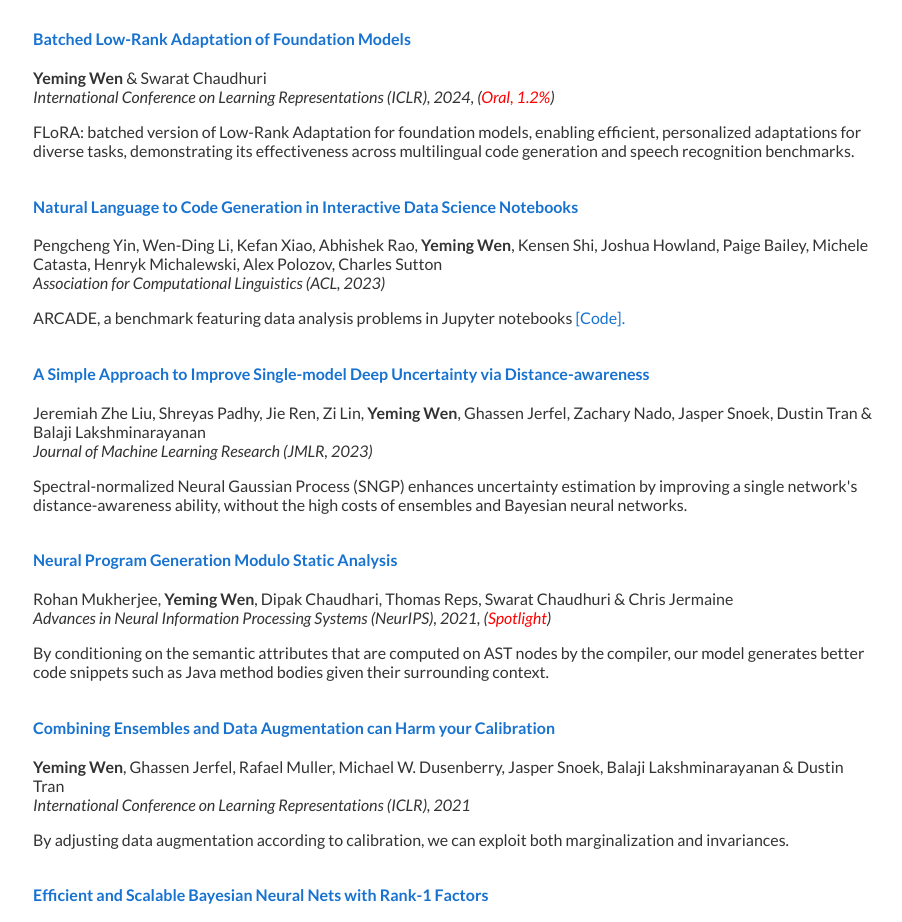
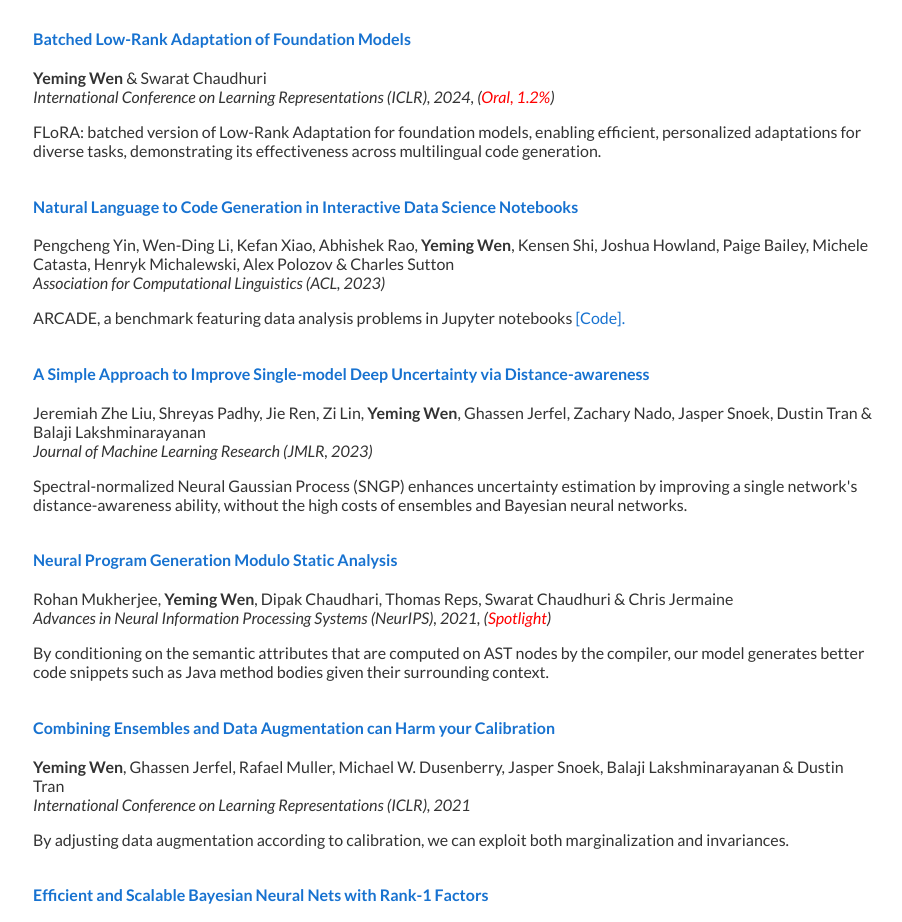
Before and after one commit to ywen666/ywen666.github.io, a plain HTML site: page index.html in a window 1280 px wide. Shown: the part 1220-2142 px from the top of the page, without its empty margins (187-1089 px from the left). Drawn offline with Linux system fonts and the light colour scheme.

Commit message:
removed unnecessary artifacts

```diff
--- a/index.html
+++ b/index.html
@@ -163,7 +163,7 @@
         <div class="publication-entry">
             <div class="publication-content">
                 <h3><a href="https://arxiv.org/pdf/2106.04015.pdf">Uncertainty Baselines: Benchmarks for Uncertainty & Robustness in Deep Learning</a></h3>
-                <p>Zachary Nado, Neil Band, Mark Collier, Josip Djolonga, Michael W. Dusenberry, Sebastian Farquhar, Angelos Filos, Marton Havasi, Rodolphe Jenatton, Ghassen Jerfel, Jeremiah Liu, Zelda Mariet, Jeremy Nixon, Shreyas Padhy, Jie Ren, Tim G. J. Rudner, <strong>Yeming Wen</strong>, Florian Wenzel, Kevin Murphy, D. Sculley, Balaji Lakshminarayanan, Jasper Snoek, Yarin Gal, Dustin Tran<br>
+                <p>Zachary Nado, Neil Band, Mark Collier, Josip Djolonga, Michael W. Dusenberry, Sebastian Farquhar, Angelos Filos, Marton Havasi, Rodolphe Jenatton, Ghassen Jerfel, Jeremiah Liu, Zelda Mariet, Jeremy Nixon, Shreyas Padhy, Jie Ren, Tim G. J. Rudner, <strong>Yeming Wen</strong>, Florian Wenzel, Kevin Murphy, D. Sculley, Balaji Lakshminarayanan, Jasper Snoek, Yarin Gal & Dustin Tran<br>
                 <p>High-quality implementations of standard and SOTA methods on a variety of tasks <a href=". https://github.com/google/uncertainty-baselines">[Code]. </a></p>
             </div>
         </div>
@@ -185,13 +185,13 @@
                 <h3><a href="https://arxiv.org/pdf/2312.05677.pdf">Batched Low-Rank Adaptation of Foundation Models</a></h3>
                 <p><strong>Yeming Wen</strong> & Swarat Chaudhuri <br>
                 <em>International Conference on Learning Representations (ICLR), 2024, (<span class="spotlight">Oral, 1.2%</span>)</em></p>
-                <p>FLoRA: batched version of Low-Rank Adaptation for foundation models, enabling efficient, personalized adaptations for diverse tasks, demonstrating its effectiveness across multilingual code generation and speech recognition benchmarks.</p>
+                <p>FLoRA: batched version of Low-Rank Adaptation for foundation models, enabling efficient, personalized adaptations for diverse tasks, demonstrating its effectiveness across multilingual code generation.</p>
             </div>
         </div>
         <div class="publication-entry">
             <div class="publication-content">
                 <h3><a href="https://arxiv.org/pdf/2212.09248.pdf">Natural Language to Code Generation in Interactive Data Science Notebooks</a></h3>
-                <p>Pengcheng Yin, Wen-Ding Li, Kefan Xiao, Abhishek Rao, <strong>Yeming Wen</strong>, Kensen Shi, Joshua Howland, Paige Bailey, Michele Catasta, Henryk Michalewski, Alex Polozov, Charles Sutton <br>
+                <p>Pengcheng Yin, Wen-Ding Li, Kefan Xiao, Abhishek Rao, <strong>Yeming Wen</strong>, Kensen Shi, Joshua Howland, Paige Bailey, Michele Catasta, Henryk Michalewski, Alex Polozov & Charles Sutton <br>
                 <em>Association for Computational Linguistics (ACL, 2023)</em></p>
                 <p>ARCADE, a benchmark featuring data analysis problems in Jupyter notebooks <a href=". https://github.com/google-research/arcade-nl2code/tree/main">[Code]. </a></p>
             </div>
```
Also changed, not shown: FlipoutDiagram.jpeg (deleted), arcade.png (deleted), camixup.jpg (deleted), copra.png (deleted), cost.jpg (deleted), flora.png (deleted), gift4code.png (deleted), interplay_fig1.png (deleted), nag.png (deleted), rank1.jpg (deleted), sngp.png (deleted), uncertainty_baselines.jpg (deleted), 2 other files.
